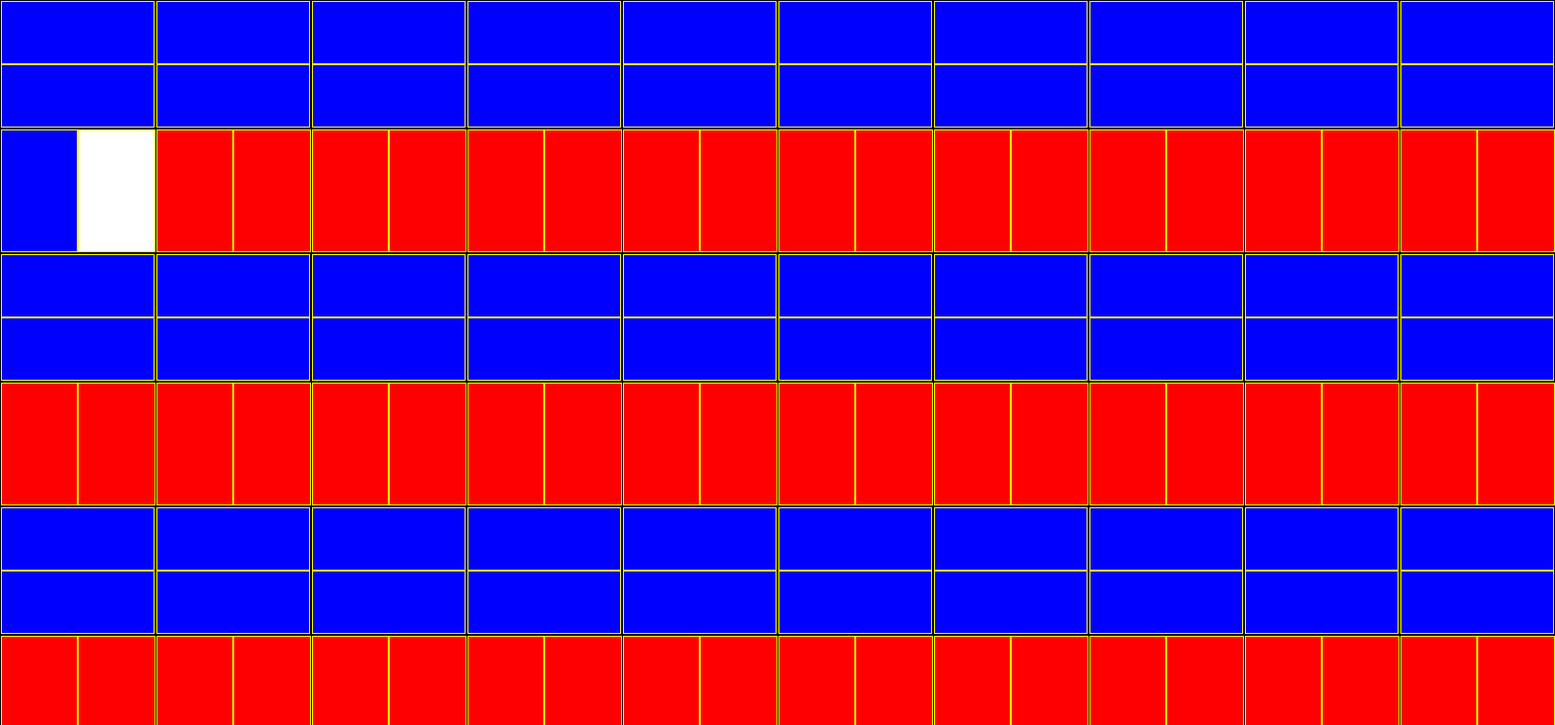
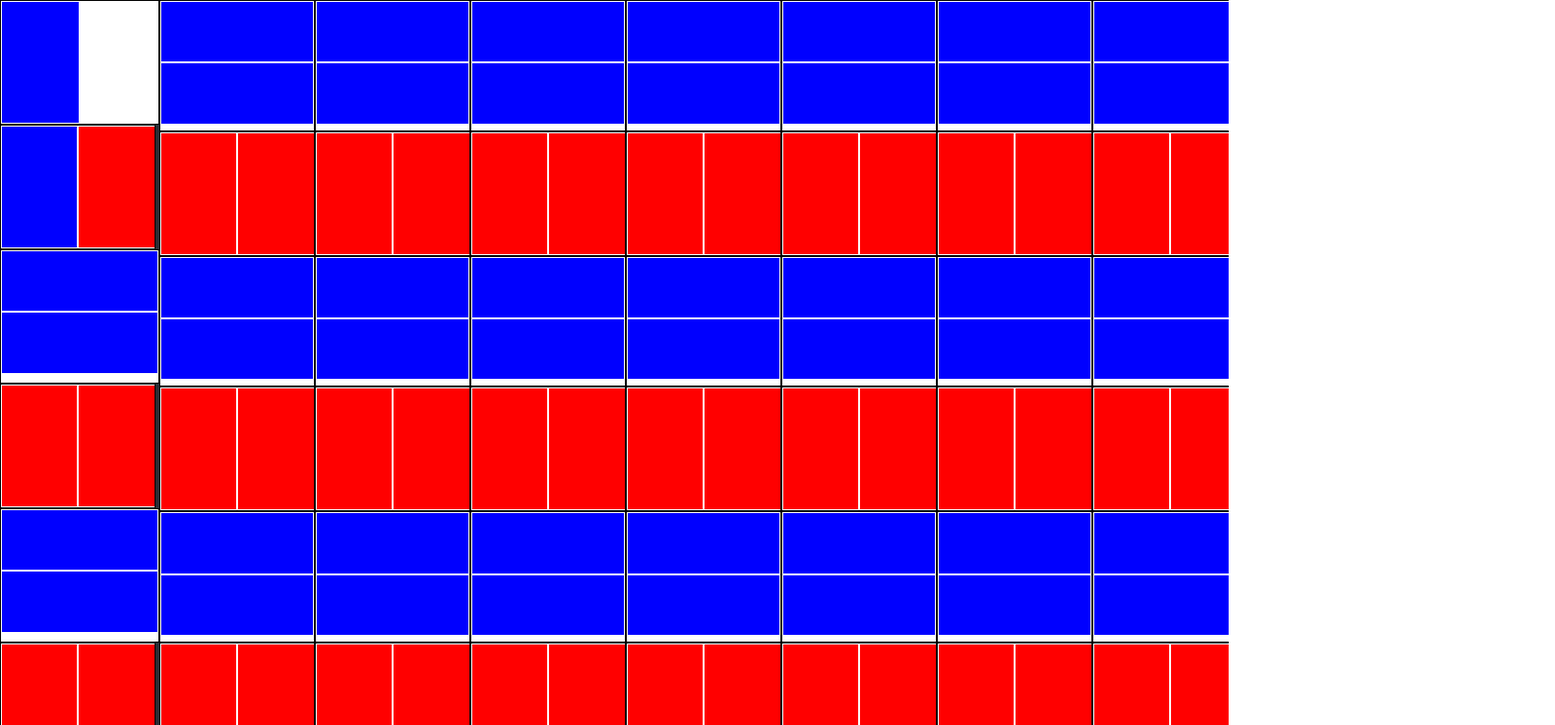
Before and after one commit to Nathanbn123/Mondrian-Test, a React (Create React App) app: page / in a window 1280 px wide. Shown: the top 756 px of the page at 96% size, 1620 px wide, since content can reach past the window. Built offline with nearby package versions, Linux system fonts and the light colour scheme.

Commit message:
begin functino component refactor

```diff
--- a/src/App.css
+++ b/src/App.css
@@ -5,7 +5,7 @@
 
 .flexContainer {
   background-color: #282c34;
-  min-height: 100%;
+  min-height: 100vh;
   max-height: 100vh;
   min-width: 100%;
   max-width: 100vh;
@@ -13,6 +13,8 @@
   flex-direction: column;
   flex-wrap: wrap;
   font-size: calc(10px + 2vmin);
+  flex: 1 1 auto;
+  overflow: hidden;
   /* border: 5px solid red; */
 
 }
@@ -23,7 +25,9 @@
   display: flex;
   flex-direction: column;
   min-height: 16vh;
-  max-width: 20vh;
+  max-width: 20vw;
+  flex: 1 1 auto;
+  overflow: hidden;
 }
 
 .flexColChild {
@@ -33,18 +37,20 @@
   flex-direction: row;
   min-height: 16vh;
   max-width: 20vh;
+  flex: 1 1 auto;
+  overflow: hidden;
 
 }
 
 .flexGrandChild {
-  border: .5px solid yellow;
+  border: .5px solid white;
   background-color: blue;
   min-width: 10vh;
-  min-height:8vh;
+  min-height:7.8vh;
 }
 
 .flexColGrandChild {
-  border: .5px solid yellow;
+  border: .5px solid white;
   background-color: red;
   min-width: 9.8vh;
   min-height:8vh;
--- a/src/App.js
+++ b/src/App.js
@@ -5,6 +5,7 @@ import ChildBoxes from './childBoxes.js';
 function App() {
   return (
     <div className="App">
+
       <ChildBoxes />
 
     </div>
--- a/src/childBoxes.js
+++ b/src/childBoxes.js
@@ -6,7 +6,7 @@ class ChildBoxes extends Component {
     constructor() {
         super()
         this.state = {
-            position: [],
+            position: 'row',
             color: ["red", "blue", "white", "yellow"]
         }
     }
@@ -15,26 +15,88 @@ class ChildBoxes extends Component {
         return Math.floor(Math.random() *max)
     }
 
+
+
+    boxFlip (){
+        if(this.state.position !== 'row') {
+           this.setState({
+            position: "column"
+           })
+
+        } else {
+            this.setState({
+                position: "row"
+               })
+        }
+    }
+
+
+
+
     boxClick(){
         this.setState({
+
             color: ["blue", "white", "yellow", "red"]
         })
     }
 
+
+
+
 render() {
+
+    // let positionStyle= {
+
+    // }
+
+    // let rowStyle = {
+    //     flexDirection: 'row'
+    // }
+
+    // let colStyle = {
+    //     flexDirection: "column"
+    // }
+
+    const boxes = [];
+
+
+
+
+
+
+   const  makeBoxes= ()=>{
+    for (let i = 0; i<60; i++){
+        boxes.push()
+    }
+
+    }
+
+
     return (
         <div className="flexContainer">
 
-        <div className="flexRowChild">
-          <div className="flexGrandChild"></div>
-          <div className="flexGrandChild"></div>
+        <div className="flexRowChild"
+        style={{flexDirection: this.state.position}}
+        onClick={() => this.boxFlip()}
+        >
+          <div className="flexGrandChild"
+            style={{
+                backgroundColor: this.state.color[this.getRandomNumber(3)],
+            }}
+         >
+          </div>
+          <div className="flexGrandChild"
+            style={{backgroundColor: this.state.color[this.getRandomNumber(3)]}}
+            onClick={() => this.boxClick()}>
+          </div>
         </div>
-        <div className="flexColChild">
+        <div className="flexColChild"
+        style={{flexDirection: this.state.position}}
+        >
           <div
             className="flexColGrandChild"
             style={{backgroundColor: this.state.color[this.getRandomNumber(3)]}}
              onClick={() => this.boxClick()}>
-
 
           </div>
           <div
```
